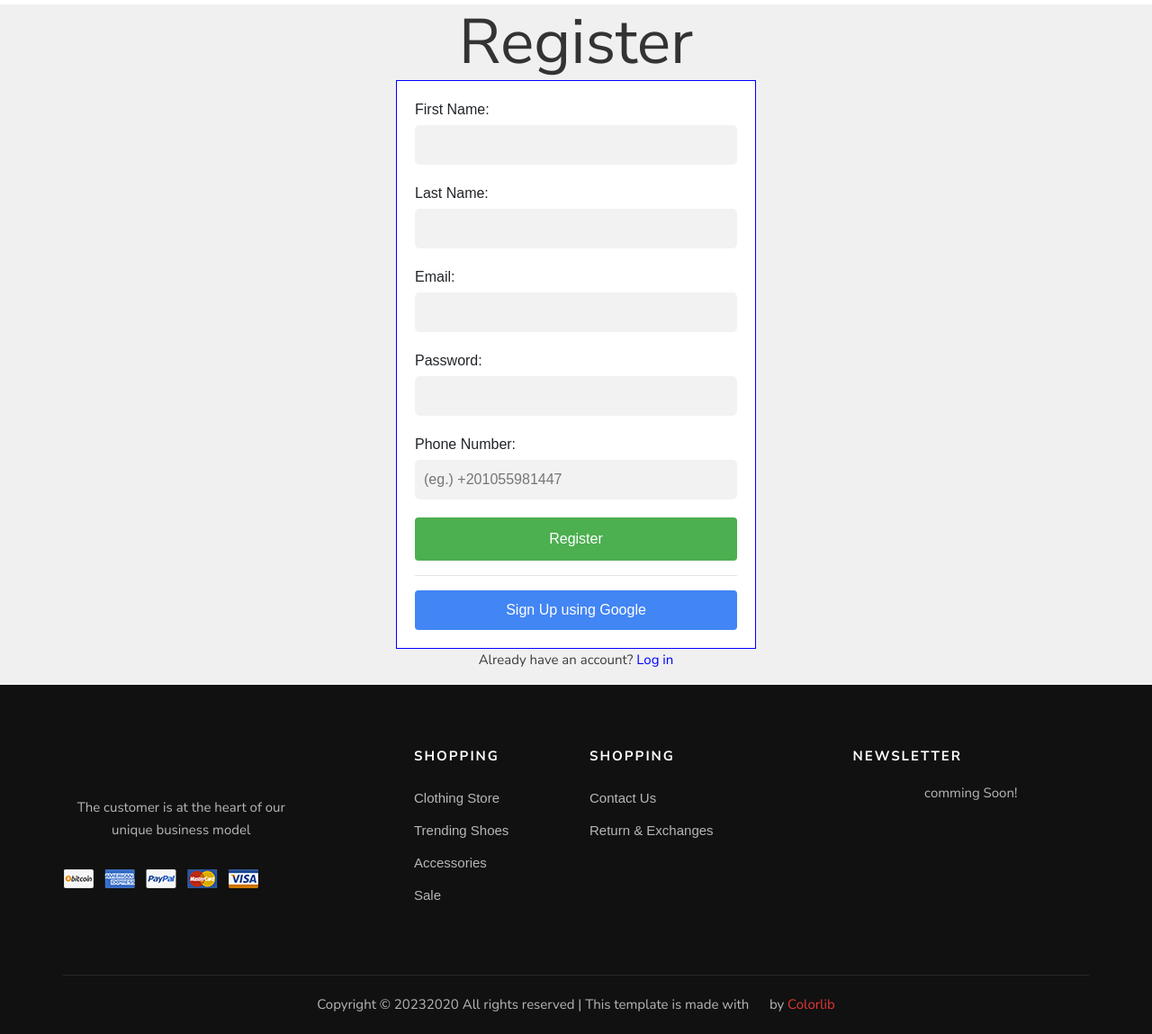
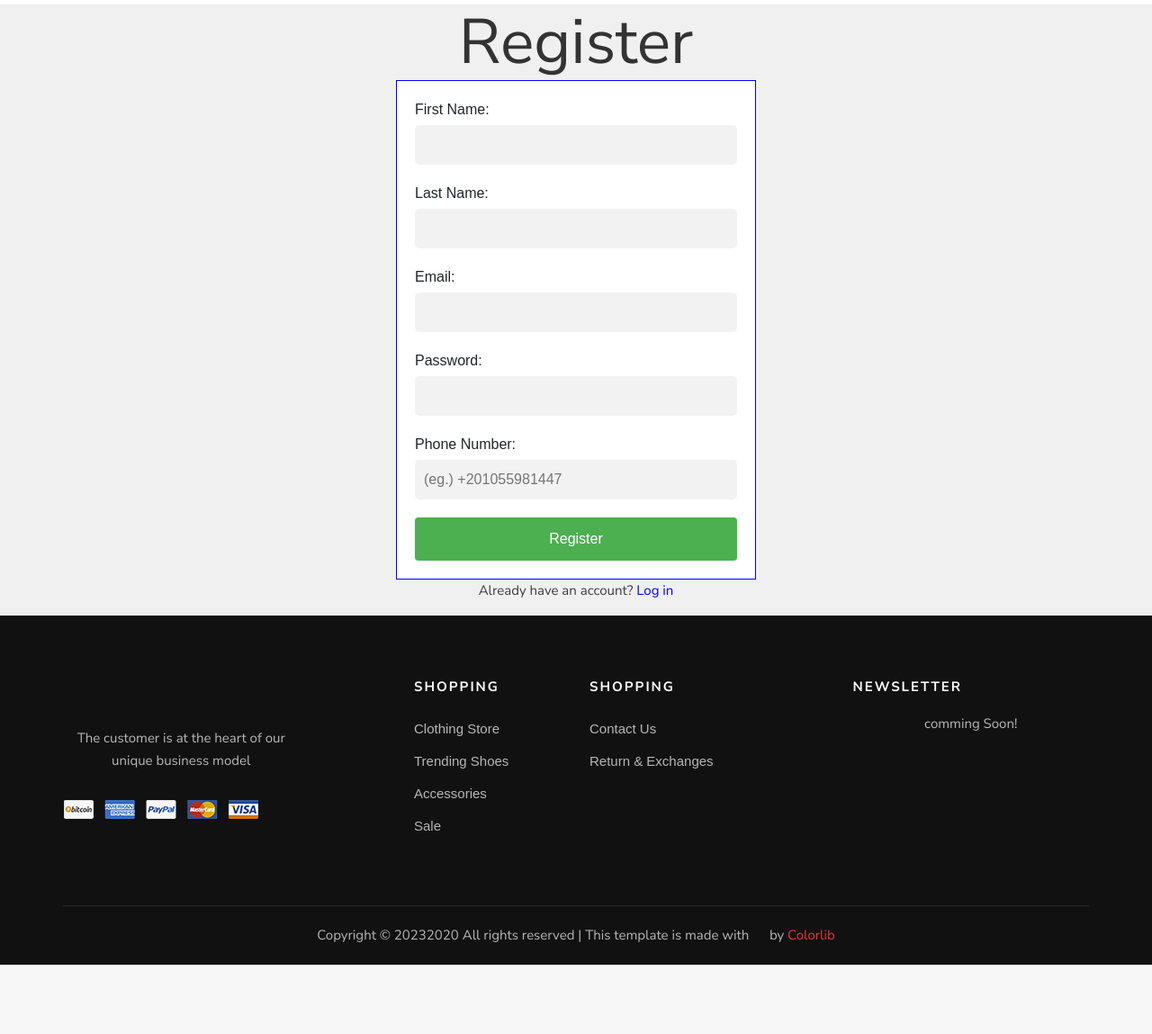
Before and after one commit to momenmedhatsalem/Clothing_store, a Django app: page /register in a window 1280 px wide. Shown: the part 160-1309 px from the top of the page at 90% size. After the commit the page ends 1232 px from the top, so only its background shows below. Run offline with Django 4.2, Linux system fonts and the light colour scheme; parts of the project's set-up code (start-up, migrations or seed data) failed here and were passed over; some libraries are stand-ins or nearby versions.

Commit message:
Removed google sign in

```diff
--- a/clothing/frontend/templates/login.html
+++ b/clothing/frontend/templates/login.html
@@ -77,9 +77,9 @@ Login
             <button type="submit">Login</button>
         </form>
 
-
+        <!--
         <button class="btn btn-lg btn-block btn-primary" style="background-color: #dd4b39;"
-        type="submit"><i class="fab fa-google me-2"></i> <a href="http://www.vos-mos.com/accounts/google/login/?process=login">Sign in using Google</a></button>
+        type="submit"><i class="fab fa-google me-2"></i> <a href="http://www.vos-mos.com/accounts/google/login/?process=login">Sign in using Google</a></button>-->
         <p>Don't have an account? <a href="{% url 'register' %}">Sign up here</a></p>
     </div>
 
--- a/clothing/frontend/templates/register.html
+++ b/clothing/frontend/templates/register.html
@@ -120,8 +120,9 @@ button[type=submit]:hover {
             <input placeholder="(eg.) +201055981447" type="tel" id="phone_number" name="phone_number" required>
           </div>
           <button type="submit">Register</button>
+          <!--
           <hr/>
-          <a href="http://www.vos-mos.com/accounts/google/login/?process=login" class="google-btn">Sign Up using Google</a>
+          <a href="http://www.vos-mos.com/accounts/google/login/?process=login" class="google-btn">Sign Up using Google</a>-->
         </form>
       </div>
 
```
